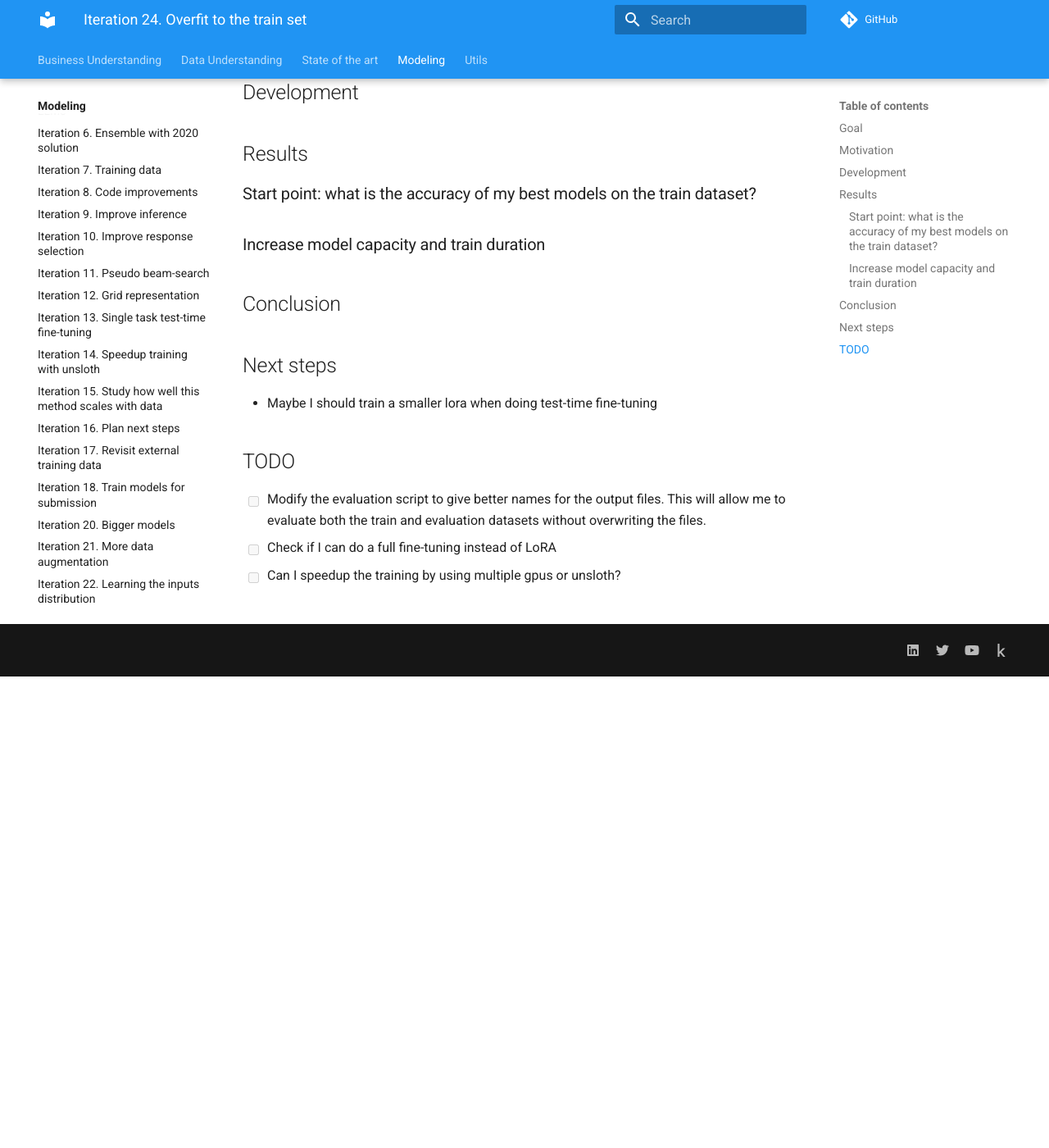
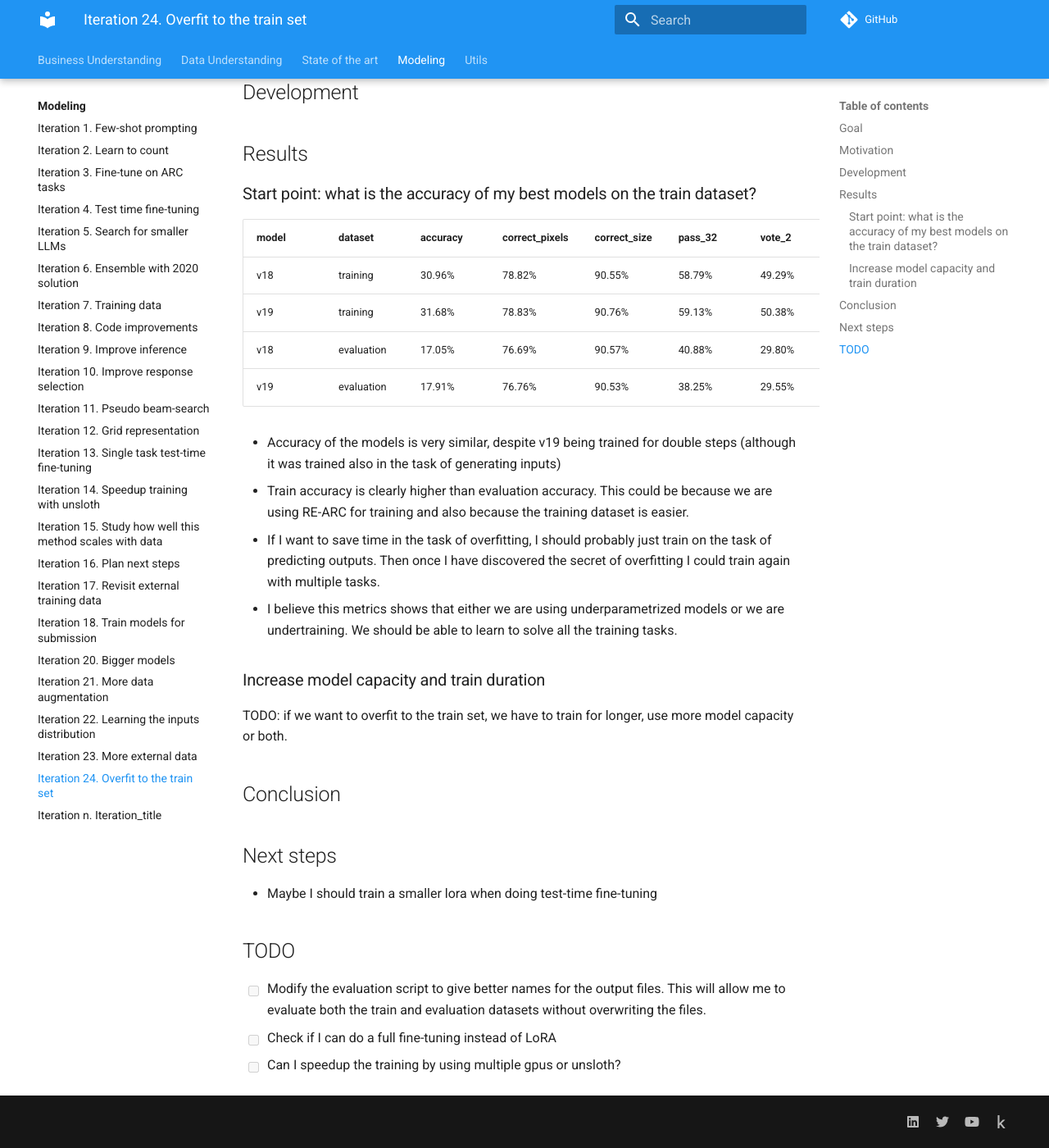
Before and after one commit to zhengjunyao-work/arc24, an MkDocs documentation site: the page built from docs/modeling/Iteration_24_overfit_to_the_train_set.md, in a window 1280 px wide and 1400 px high, scrolled down 575 px. Shown: the whole window at 82% size. Built offline with MkDocs 1.6.1 and Material for MkDocs 9.7.7, drawn with Linux system fonts in a browser that asks for light colours; comment, search, counter and statistics services are not loaded.

Commit message:
added evaluation results on training data

```diff
--- a/docs/modeling/Iteration_24_overfit_to_the_train_set.md
+++ b/docs/modeling/Iteration_24_overfit_to_the_train_set.md
@@ -21,9 +21,24 @@
 
 ### Start point: what is the accuracy of my best models on the train dataset?
 
+| model | dataset    | accuracy | correct_pixels | correct_size | pass_32 | vote_2 |
+|-------|------------|----------|----------------|--------------|---------|--------|
+| v18   | training   | 30.96%   | 78.82%         | 90.55%       | 58.79%  | 49.29% |
+| v19   | training   | 31.68%   | 78.83%         | 90.76%       | 59.13%  | 50.38% |
+| v18   | evaluation | 17.05%   | 76.69%         | 90.57%       | 40.88%  | 29.80% |
+| v19   | evaluation | 17.91%   | 76.76%         | 90.53%       | 38.25%  | 29.55% |
+
+- Accuracy of the models is very similar, despite v19 being trained for double steps (although it was trained also in the task of generating inputs)
+- Train accuracy is clearly higher than evaluation accuracy. This could be because we are using RE-ARC
+  for training and also because the training dataset is easier.
+- If I want to save time in the task of overfitting, I should probably just train on the task of predicting outputs. Then once
+  I have discovered the secret of overfitting I could train again with multiple tasks.
+- I believe this metrics shows that either we are using underparametrized models or we are undertraining.
+  We should be able to learn to solve all the training tasks.
+
 ### Increase model capacity and train duration
 
-
+TODO: if we want to overfit to the train set, we have to train for longer, use more model capacity or both.
 
 ## Conclusion
 
```
